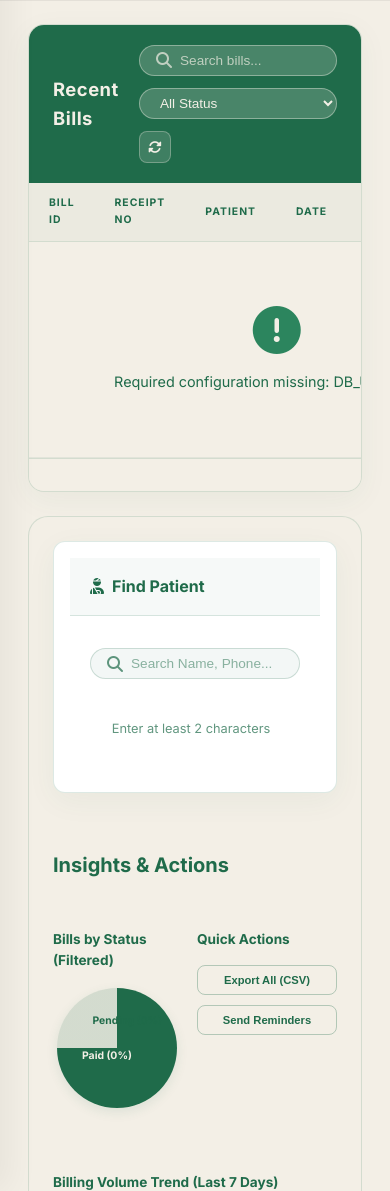
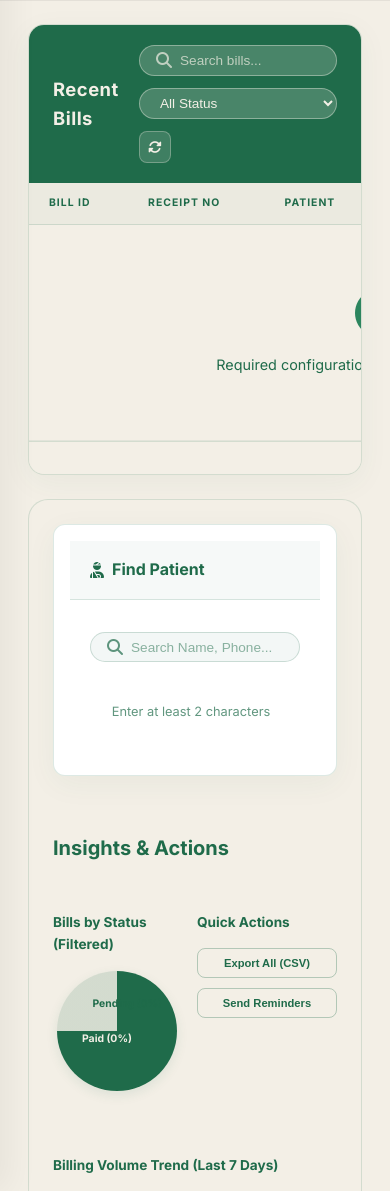
Before and after one commit to Siddu9964/GM_HMS, a PHP site: page /GM_HMS/reception_view/opd_billing.php in a window 390 px wide. Shown: the part 163-1354 px from the top of the page. Run offline with PHP 8.4, Linux system fonts and the light colour scheme; a user stored in the database is signed in.

Commit message:
Fix horizontal scrolling for Recent Bills table on mobile

```diff
--- a/reception_view/assets/css/opd_billing.css
+++ b/reception_view/assets/css/opd_billing.css
@@ -3192,7 +3192,11 @@
     height: auto !important;
     min-height: 0 !important;
     max-height: none !important;
-    overflow: visible !important;
+    overflow-x: auto !important;
+    overflow-y: visible !important;
+}
+.bento-table {
+    min-width: 700px !important;
 }
 .bento-workspace {
     align-items: flex-start !important;
```
